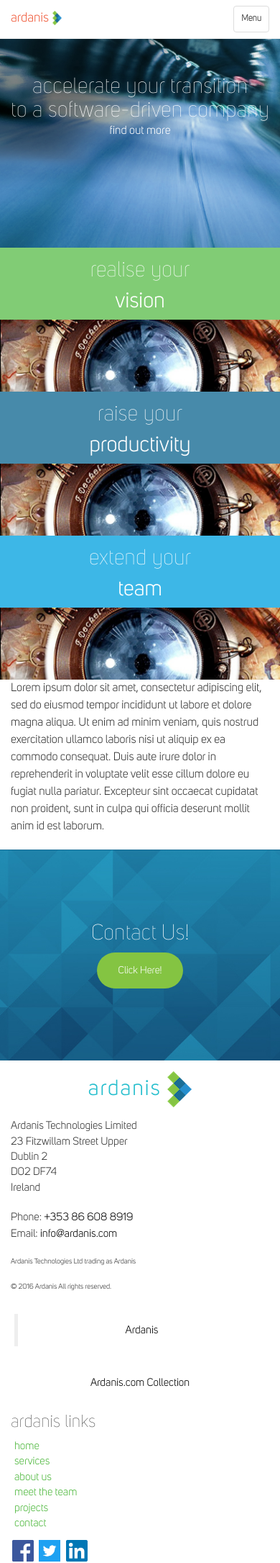
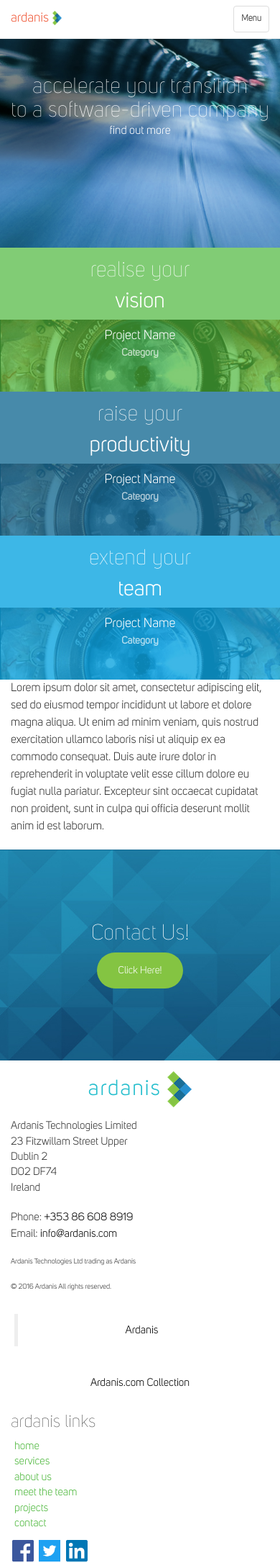
Before and after one commit to kotsaris/ardanis, a Jekyll site: the page built from index.html, in a window 390 px wide. Shown: the whole page at 72% size. Built offline with Jekyll 4.4.1, drawn with Linux system fonts in a browser that asks for light colours; nearby versions of some CDN libraries; comment, search, counter and statistics services are not loaded.

Commit message:
fixing services boxes on mobile

```diff
--- a/css/ardanis.css
+++ b/css/ardanis.css
@@ -379,7 +379,7 @@ header .header-content .header-content-inner p {
 }
 .portfolio-box .portfolio-box-caption {
   color: white;
-  opacity: 0;
+  opacity: 1;
   display: block;
   position: absolute;
   bottom: 0;
@@ -434,13 +434,16 @@ header .header-content .header-content-inner p {
 .portfolio-box .portfolio-box-caption .portfolio-box-caption-content .project-name {
   font-size: 18px;
 }
-.portfolio-box:hover .portfolio-box-caption {
-  opacity: 1;
-}
 .portfolio-box:focus {
   outline: none;
 }
 @media (min-width: 768px) {
+  .portfolio-box .portfolio-box-caption {
+    opacity: 0;
+  }
+  .portfolio-box:hover .portfolio-box-caption {
+    opacity: 1;
+  }
   .portfolio-box .portfolio-box-caption .portfolio-box-caption-content .project-category {
     font-size: 16px;
   }
@@ -600,6 +603,7 @@ body {
 }
 #footer .logo-image {
   size: 4rem 4rem;
+  max-height: 100%;
 }
 #footer a {
   color: black;
```
